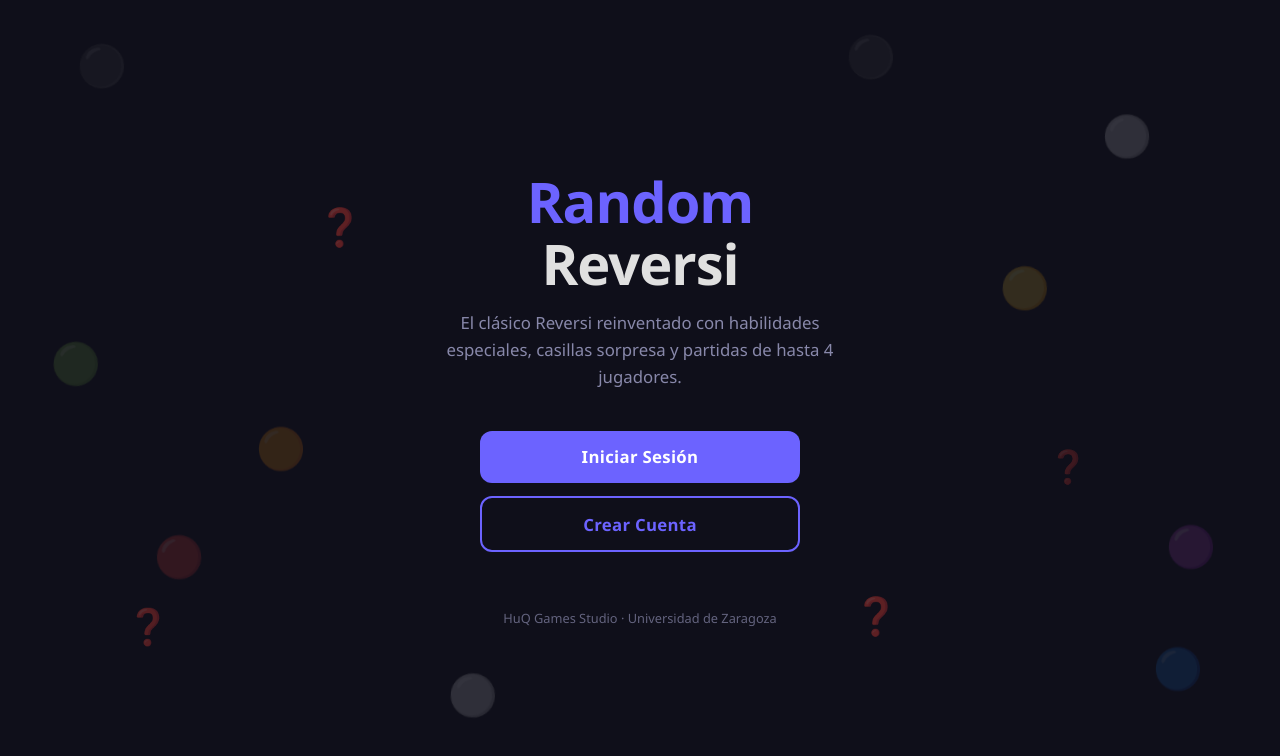
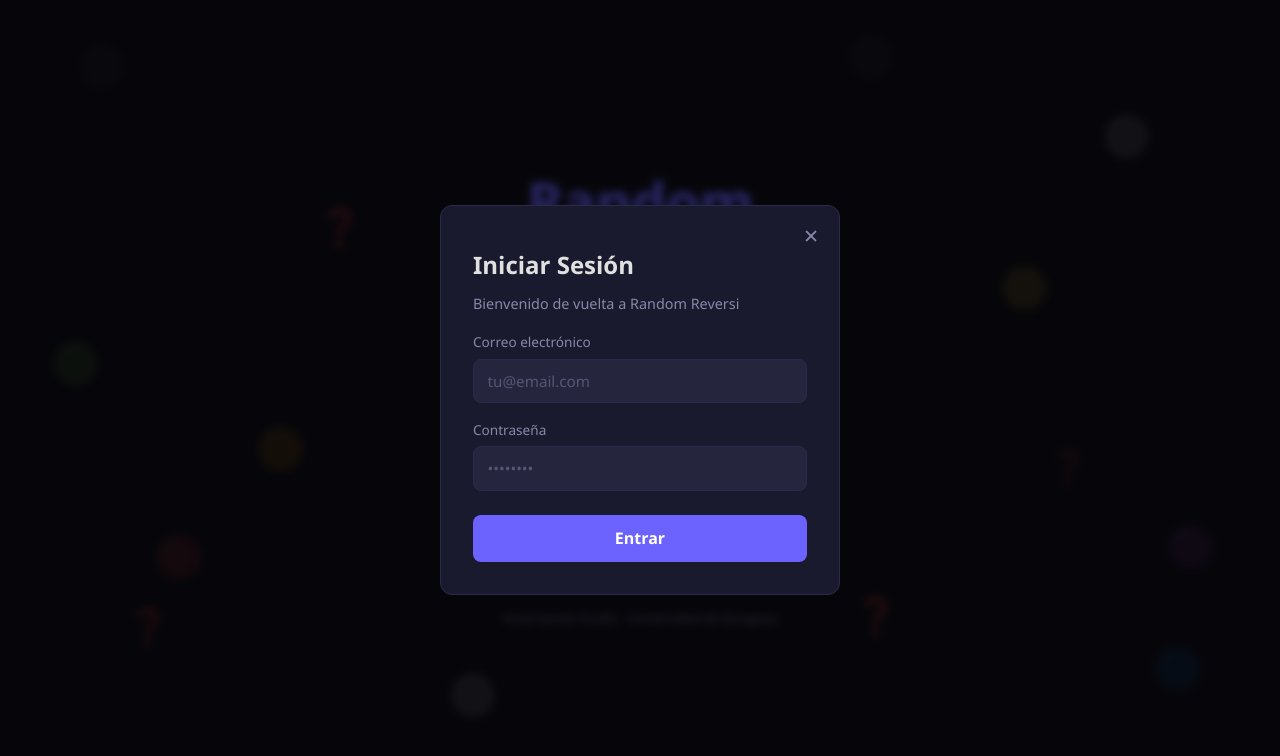
Before and after one commit to UNIZAR-30226-2026-12/Frontend-Web, a React (Vite) app: page / in a window 1280 px wide. Both pictures are taken after a click on the button "Iniciar Sesión". Shown: the top 756 px of the page. Built offline with nearby package versions, Linux system fonts and the light colour scheme; the HTML template or start-up script is replaced by a standard one.

Commit message:
Añadidos modales de iniciar sesion y crear cuenta en la pantalla de inicio

```diff
--- /dev/null
+++ b/src/components/AuthForms.css
@@ -0,0 +1,73 @@
+/* ===== Estilos compartidos para formularios de Login y Register ===== */
+
+.auth-form {
+  display: flex;
+  flex-direction: column;
+  gap: 0.5rem;
+}
+
+.auth-form__title {
+  font-size: 1.5rem;
+  font-weight: 700;
+  color: var(--color-text);
+}
+
+.auth-form__subtitle {
+  font-size: 0.9rem;
+  color: var(--color-text-muted);
+  margin-bottom: 0.5rem;
+}
+
+/* ===== Campos del formulario ===== */
+.auth-form__fields {
+  display: flex;
+  flex-direction: column;
+  gap: 1rem;
+}
+
+.auth-form__label {
+  display: flex;
+  flex-direction: column;
+  gap: 0.35rem;
+  font-size: 0.85rem;
+  color: var(--color-text-muted);
+}
+
+.auth-form__input {
+  padding: 0.7rem 0.85rem;
+  background: var(--color-surface-light);
+  border: 1px solid var(--color-border);
+  border-radius: var(--radius-sm);
+  color: var(--color-text);
+  font-size: 0.95rem;
+  font-family: inherit;
+  outline: none;
+  transition: border-color var(--transition);
+}
+
+.auth-form__input::placeholder {
+  color: var(--color-text-muted);
+  opacity: 0.5;
+}
+
+.auth-form__input:focus {
+  border-color: var(--color-primary);
+}
+
+/* ===== Botón submit ===== */
+.auth-form__btn {
+  margin-top: 0.5rem;
+  padding: 0.8rem;
+  background: var(--color-primary);
+  color: #fff;
+  border-radius: var(--radius-sm);
+  font-size: 1rem;
+  font-weight: 600;
+  transition: all var(--transition);
+}
+
+.auth-form__btn:hover {
+  background: var(--color-primary-hover);
+  transform: translateY(-1px);
+  box-shadow: 0 4px 14px rgba(108, 99, 255, 0.3);
+}
--- /dev/null
+++ b/src/components/LoginModal.tsx
@@ -0,0 +1,44 @@
+import Modal from './Modal'
+import './AuthForms.css'
+
+interface LoginModalProps {
+  isOpen: boolean
+  onClose: () => void
+}
+
+function LoginModal({ isOpen, onClose }: LoginModalProps) {
+  return (
+    <Modal isOpen={isOpen} onClose={onClose}>
+      <div className="auth-form">
+        <h2 className="auth-form__title">Iniciar Sesión</h2>
+        <p className="auth-form__subtitle">Bienvenido de vuelta a Random Reversi</p>
+
+        <form className="auth-form__fields" onSubmit={(e) => e.preventDefault()}>
+          <label className="auth-form__label">
+            Correo electrónico
+            <input
+              type="email"
+              className="auth-form__input"
+              placeholder="tu@email.com"
+            />
+          </label>
+
+          <label className="auth-form__label">
+            Contraseña
+            <input
+              type="password"
+              className="auth-form__input"
+              placeholder="••••••••"
+            />
+          </label>
+
+          <button type="submit" className="auth-form__btn">
+            Entrar
+          </button>
+        </form>
+      </div>
+    </Modal>
+  )
+}
+
+export default LoginModal
--- /dev/null
+++ b/src/components/Modal.css
@@ -0,0 +1,52 @@
+/* ===== Overlay (fondo oscuro) ===== */
+.modal-overlay {
+  position: fixed;
+  inset: 0;
+  background: rgba(0, 0, 0, 0.6);
+  backdrop-filter: blur(4px);
+  display: flex;
+  align-items: center;
+  justify-content: center;
+  z-index: 100;
+  animation: fadeIn 0.2s ease;
+}
+
+/* ===== Caja del modal ===== */
+.modal-box {
+  position: relative;
+  background: var(--color-surface);
+  border: 1px solid var(--color-border);
+  border-radius: var(--radius);
+  padding: 2.5rem 2rem 2rem;
+  width: 90%;
+  max-width: 400px;
+  animation: slideUp 0.25s ease;
+}
+
+/* ===== Botón cerrar ===== */
+.modal-close {
+  position: absolute;
+  top: 0.75rem;
+  right: 0.75rem;
+  background: none;
+  color: var(--color-text-muted);
+  font-size: 1.2rem;
+  padding: 0.25rem 0.5rem;
+  border-radius: var(--radius-sm);
+  transition: color var(--transition);
+}
+
+.modal-close:hover {
+  color: var(--color-text);
+}
+
+/* ===== Animaciones ===== */
+@keyframes fadeIn {
+  from { opacity: 0; }
+  to   { opacity: 1; }
+}
+
+@keyframes slideUp {
+  from { opacity: 0; transform: translateY(20px); }
+  to   { opacity: 1; transform: translateY(0); }
+}
--- /dev/null
+++ b/src/components/Modal.tsx
@@ -0,0 +1,22 @@
+import './Modal.css'
+
+interface ModalProps {
+  isOpen: boolean
+  onClose: () => void
+  children: React.ReactNode
+}
+
+function Modal({ isOpen, onClose, children }: ModalProps) {
+  if (!isOpen) return null
+
+  return (
+    <div className="modal-overlay" onClick={onClose}>
+      <div className="modal-box" onClick={(e) => e.stopPropagation()}>
+        <button className="modal-close" onClick={onClose}>✕</button>
+        {children}
+      </div>
+    </div>
+  )
+}
+
+export default Modal
--- /dev/null
+++ b/src/components/RegisterModal.tsx
@@ -0,0 +1,62 @@
+import Modal from './Modal'
+import './AuthForms.css'
+
+interface RegisterModalProps {
+  isOpen: boolean
+  onClose: () => void
+}
+
+function RegisterModal({ isOpen, onClose }: RegisterModalProps) {
+  return (
+    <Modal isOpen={isOpen} onClose={onClose}>
+      <div className="auth-form">
+        <h2 className="auth-form__title">Crear Cuenta</h2>
+        <p className="auth-form__subtitle">Únete a Random Reversi</p>
+
+        <form className="auth-form__fields" onSubmit={(e) => e.preventDefault()}>
+          <label className="auth-form__label">
+            Nombre de usuario
+            <input
+              type="text"
+              className="auth-form__input"
+              placeholder="Tu nombre de usuario"
+            />
+          </label>
+
+          <label className="auth-form__label">
+            Correo electrónico
+            <input
+              type="email"
+              className="auth-form__input"
+              placeholder="tu@email.com"
+            />
+          </label>
+
+          <label className="auth-form__label">
+            Contraseña
+            <input
+              type="password"
+              className="auth-form__input"
+              placeholder="••••••••"
+            />
+          </label>
+
+          <label className="auth-form__label">
+            Confirmar contraseña
+            <input
+              type="password"
+              className="auth-form__input"
+              placeholder="••••••••"
+            />
+          </label>
+
+          <button type="submit" className="auth-form__btn">
+            Registrarse
+          </button>
+        </form>
+      </div>
+    </Modal>
+  )
+}
+
+export default RegisterModal
--- a/src/pages/Home.tsx
+++ b/src/pages/Home.tsx
@@ -1,6 +1,12 @@
+import { useState } from 'react'
+import LoginModal from '../components/LoginModal'
+import RegisterModal from '../components/RegisterModal'
 import './Home.css'
 
 function Home() {
+  const [showLogin, setShowLogin] = useState(false)
+  const [showRegister, setShowRegister] = useState(false)
+
   return (
     <div className="home">
       {/* Fondo animado con fichas flotantes */}
@@ -36,10 +42,10 @@ function Home() {
 
         {/* Botones de acción */}
         <div className="home__actions">
-          <button className="home__btn home__btn--primary">
+          <button className="home__btn home__btn--primary" onClick={() => setShowLogin(true)}>
             Iniciar Sesión
           </button>
-          <button className="home__btn home__btn--secondary">
+          <button className="home__btn home__btn--secondary" onClick={() => setShowRegister(true)}>
             Crear Cuenta
           </button>
         </div>
@@ -49,6 +55,10 @@ function Home() {
           <p>HuQ Games Studio &middot; Universidad de Zaragoza</p>
         </footer>
       </main>
+
+      {/* Modales */}
+      <LoginModal isOpen={showLogin} onClose={() => setShowLogin(false)} />
+      <RegisterModal isOpen={showRegister} onClose={() => setShowRegister(false)} />
     </div>
   )
 }
```
